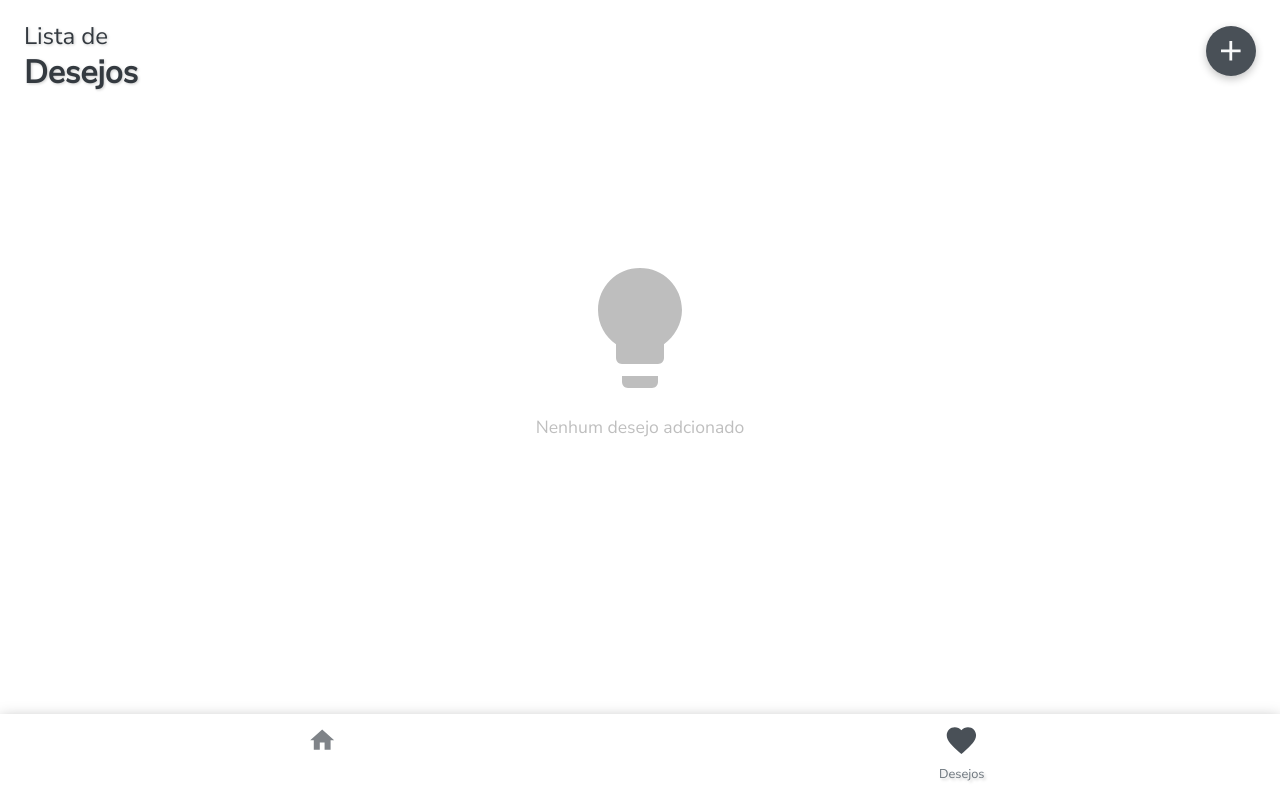
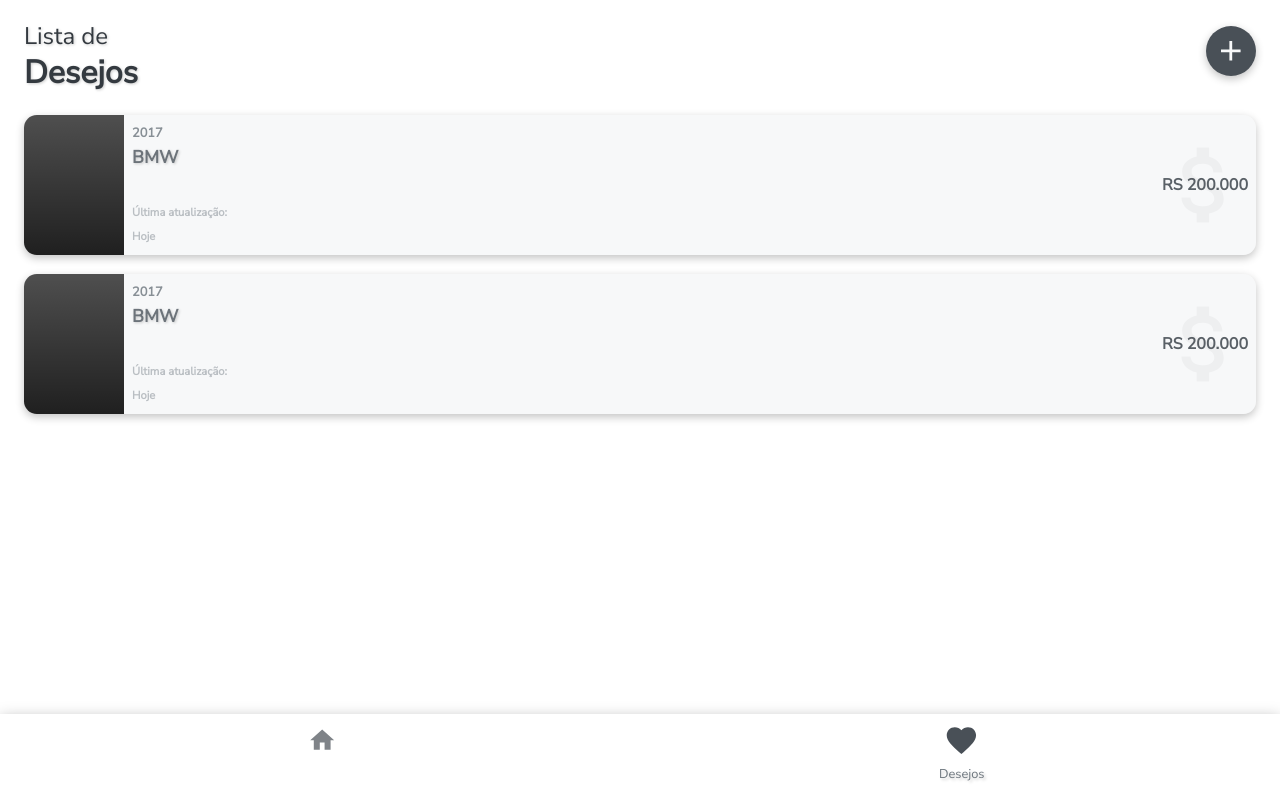
Before and after one commit to brunomsa/mygarage-react, a React (Create React App) app: page /desejos in a window 1280 px wide. Built offline with nearby package versions, Linux system fonts and the light colour scheme; grey boxes are pictures that could not be loaded.

Commit message:
create wishlist component

```diff
--- a/src/App.js
+++ b/src/App.js
@@ -37,7 +37,23 @@
   const [arrayCars, setArrayCars] = useState(storageCars);
 
   let storageWishes = JSON.parse(localStorage.getItem("arrayWishes"));
-  if (!storageWishes) storageWishes = [];
+  if (!storageWishes)
+    storageWishes = [
+      {
+        id: 1,
+        name: "BMW",
+        year: "2017",
+        price: "RS 200.000",
+        lastUpdate: new Date(),
+      },
+      {
+        id: 2,
+        name: "BMW",
+        year: "2017",
+        price: "RS 200.000",
+        lastUpdate: new Date(),
+      },
+    ];
   const [arrayWishes, setArrayWishes] = useState(storageWishes);
 
   const addCars = (t) => setArrayCars([...arrayCars, t]);
--- /dev/null
+++ b/src/components/Wish/index.js
@@ -0,0 +1,43 @@
+import React from "react";
+
+const Wish = (props) => {
+  const { wish } = props;
+
+  let now = new Date();
+  let lastUpdate = new Date(wish.lastUpdate);
+  let diff = Math.abs(now.getTime() - lastUpdate.getTime()) - 1;
+
+  let days = Math.ceil(diff / (1000 * 60 * 60 * 24)) - 1;
+
+  if (days === 1) {
+    days = "1 dia atrás";
+  } else if (days > 1) {
+    days = days + " dias atrás";
+  } else {
+    days = "Hoje";
+  }
+
+  let random = Math.floor(Math.random() * 3) + 1;
+  const iBackground = {
+    backgroundImage: `linear-gradient(rgba(0, 0, 0, 0.5), rgba(0, 0, 0, 0.8)), url("../../../assets/img/placeholder_car${random}.png")`,
+  };
+
+  return (
+    <li className="wishCars">
+      <div className="wishCarsImg" style={iBackground}></div>
+      <div className="wishCarsAbout">
+        <div className="wishCarsYear">{wish.year}</div>
+        <h3 className="wishCarsName">{wish.name}</h3>
+        <div className="lastUpdate">
+          Última atualização: <br />
+          {days}
+        </div>
+      </div>
+      <div className="wishCarsPrice">
+        <div className="">{wish.price}</div>
+      </div>
+    </li>
+  );
+};
+
+export default Wish;
--- /dev/null
+++ b/src/components/WishesList/index.js
@@ -0,0 +1,19 @@
+import React, { useState } from "react";
+import { Wish } from "../../components";
+
+const WishesList = (props) => {
+  const { wishes } = props;
+  const [arrayWishes, setArrayWishes] = useState([]);
+
+  return (
+    <div className="componentContent">
+      <ul>
+        {wishes.map((w) => (
+          <Wish key={w.id} wish={w} />
+        ))}
+      </ul>
+    </div>
+  );
+};
+
+export default WishesList;
--- a/src/components/index.js
+++ b/src/components/index.js
@@ -4,5 +4,6 @@
 import CarsList from "./CarsList";
 import Car from "./Car";
 import WishesList from "./WishesList";
+import Wish from "./Wish";
 
-export { Header, NavBar, EmptyResource, CarsList, Car, WishesList };
+export { Header, NavBar, EmptyResource, CarsList, Car, WishesList, Wish };
--- a/src/pages/WishesPage/index.js
+++ b/src/pages/WishesPage/index.js
@@ -4,12 +4,15 @@
 const WishesPage = (props) => {
   const { wishes } = props;
   return (
-    <>
+    <section id="wishlist" className="component">
       <Header title="Desejos" subtitle="Lista de" path="/adcionar/desejo" />
-      {wishes.length > 0 && <WishesList />}
-      {wishes.length <= 0 && <EmptyResource icon="wish" />}
+      {wishes.length > 0 ? (
+        <WishesList wishes={wishes} />
+      ) : (
+        <EmptyResource icon="wish" />
+      )}
       <NavBar />
-    </>
+    </section>
   );
 };
 
```
